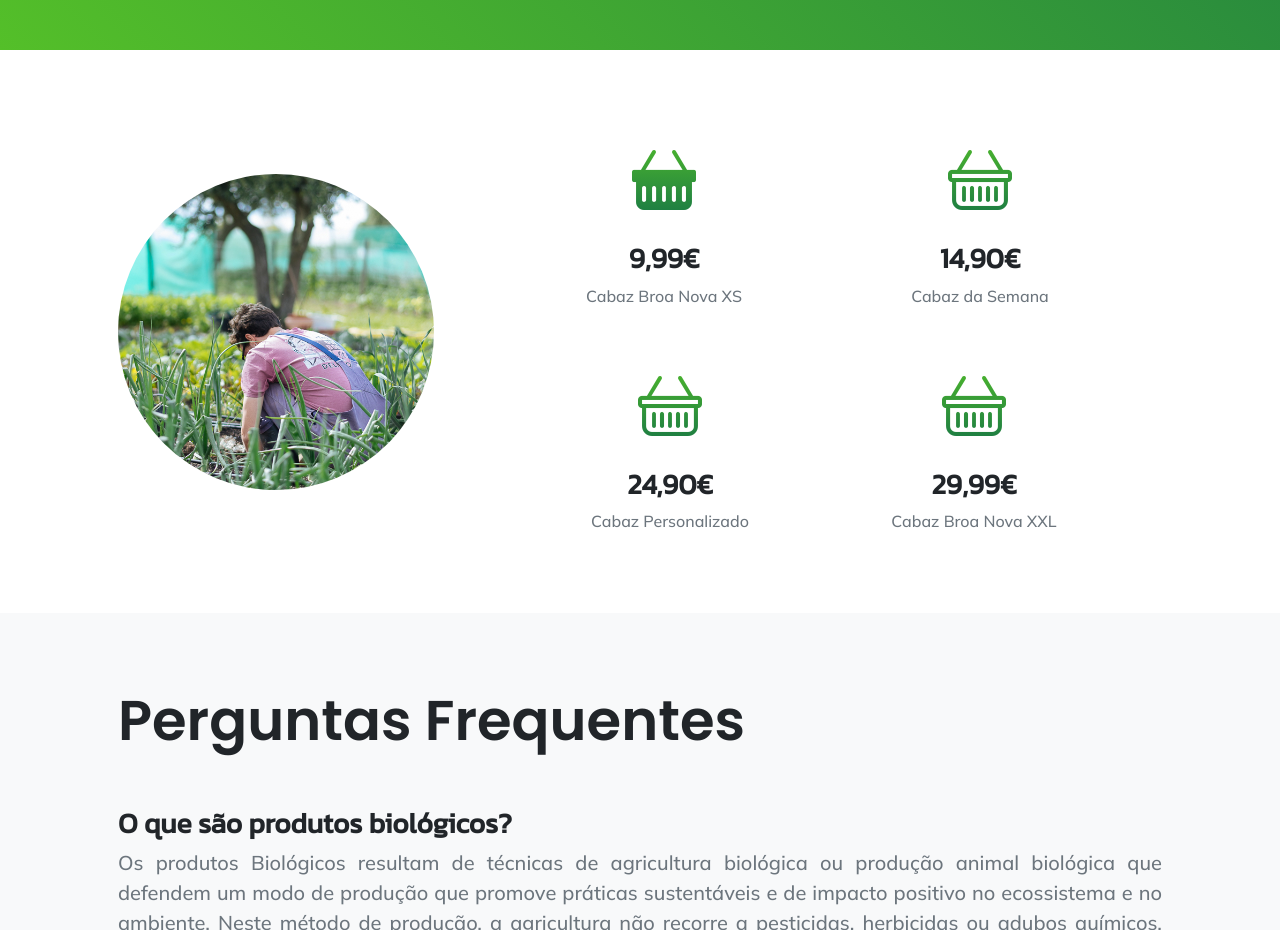
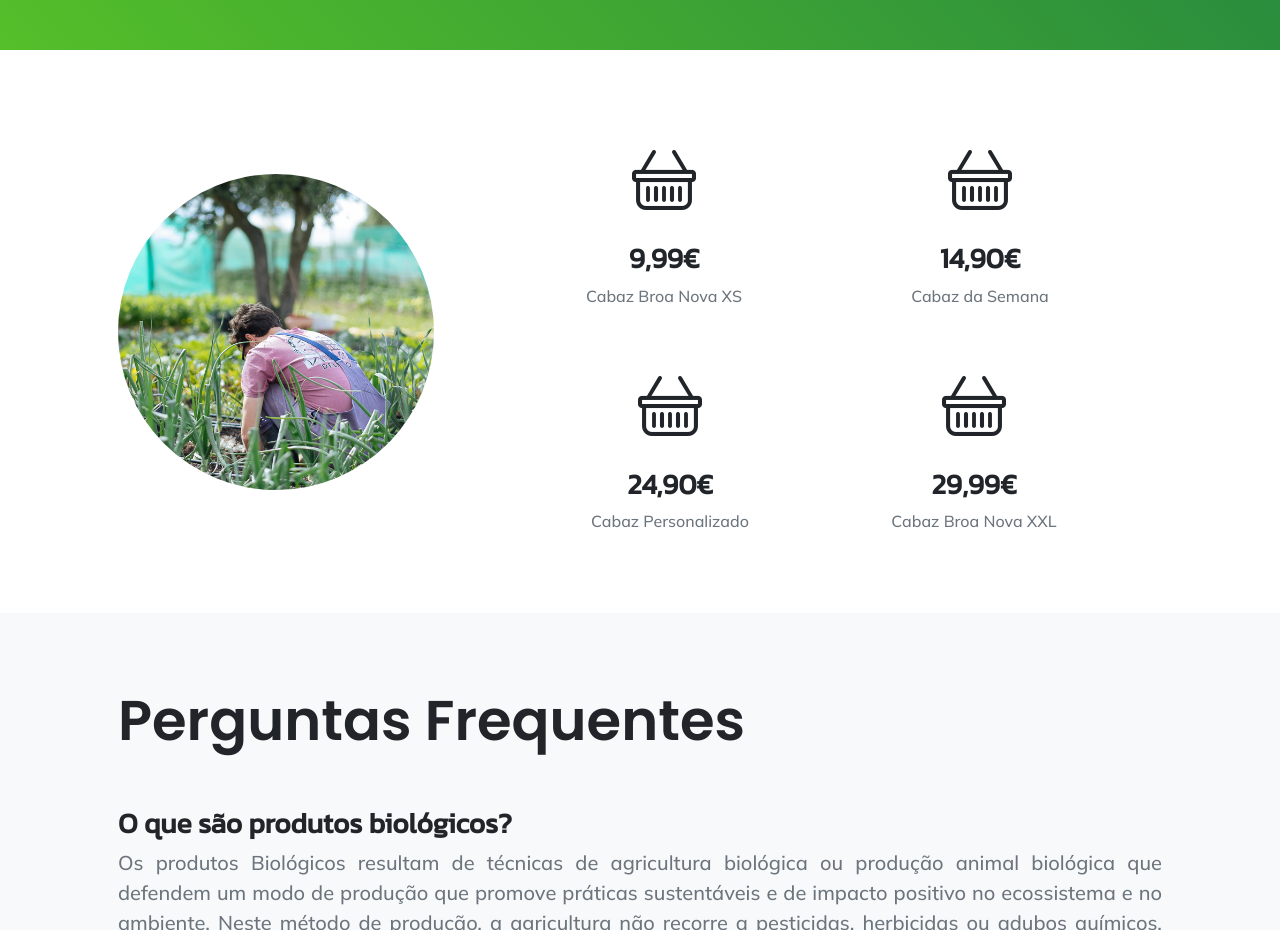
Before and after one commit to samiwinho/monte-broa-nova, a website: page index.html in a window 1280 px wide. Shown: the part 1340-2270 px from the top of the page. Drawn offline with nearby package versions, Linux system fonts and the light colour scheme.

Commit message:
text-gradient

```diff
--- a/index.html
+++ b/index.html
@@ -111,7 +111,7 @@
                                 <div class="col-md-6 mb-5">
                                     <!-- Feature item-->
                                     <div class="text-center">
-                                        <i class="bi-basket-fill icon-feature text-gradient d-block mb-3"></i>
+                                        <i class="bi-basket icon-feature d-block mb-3"></i>
                                         <h3 class="font-alt">9,99€</h3>
                                         <p class="text-muted mb-0">Cabaz Broa Nova XS</p>
                                     </div>
@@ -119,7 +119,7 @@
                                 <div class="col-md-6 mb-5">
                                     <!-- Feature item-->
                                     <div class="text-center">
-                                        <i class="bi-basket icon-feature text-gradient d-block mb-3"></i>
+                                        <i class="bi-basket icon-feature d-block mb-3"></i>
                                         <h3 class="font-alt">14,90€</h3>
                                         <p class="text-muted mb-0">Cabaz da Semana</p>
                                     </div>
@@ -129,7 +129,7 @@
                                 <div class="col-md-6 mb-5 mb-md-0">
                                     <!-- Feature item-->
                                     <div class="text-center">
-                                        <i class="bi-basket icon-feature text-gradient d-block mb-3"></i>
+                                        <i class="bi-basket icon-feature d-block mb-3"></i>
                                         <h3 class="font-alt">24,90€</h3>
                                         <p class="text-muted mb-0">Cabaz Personalizado</p>
                                     </div>
@@ -137,7 +137,7 @@
                                 <div class="col-md-6">
                                     <!-- Feature item-->
                                     <div class="text-center">
-                                        <i class="bi-basket icon-feature text-gradient d-block mb-3"></i>
+                                        <i class="bi-basket icon-feature d-block mb-3"></i>
                                         <h3 class="font-alt">29,99€</h3>
                                         <p class="text-muted mb-0">Cabaz Broa Nova XXL</p>
                                     </div>
```
